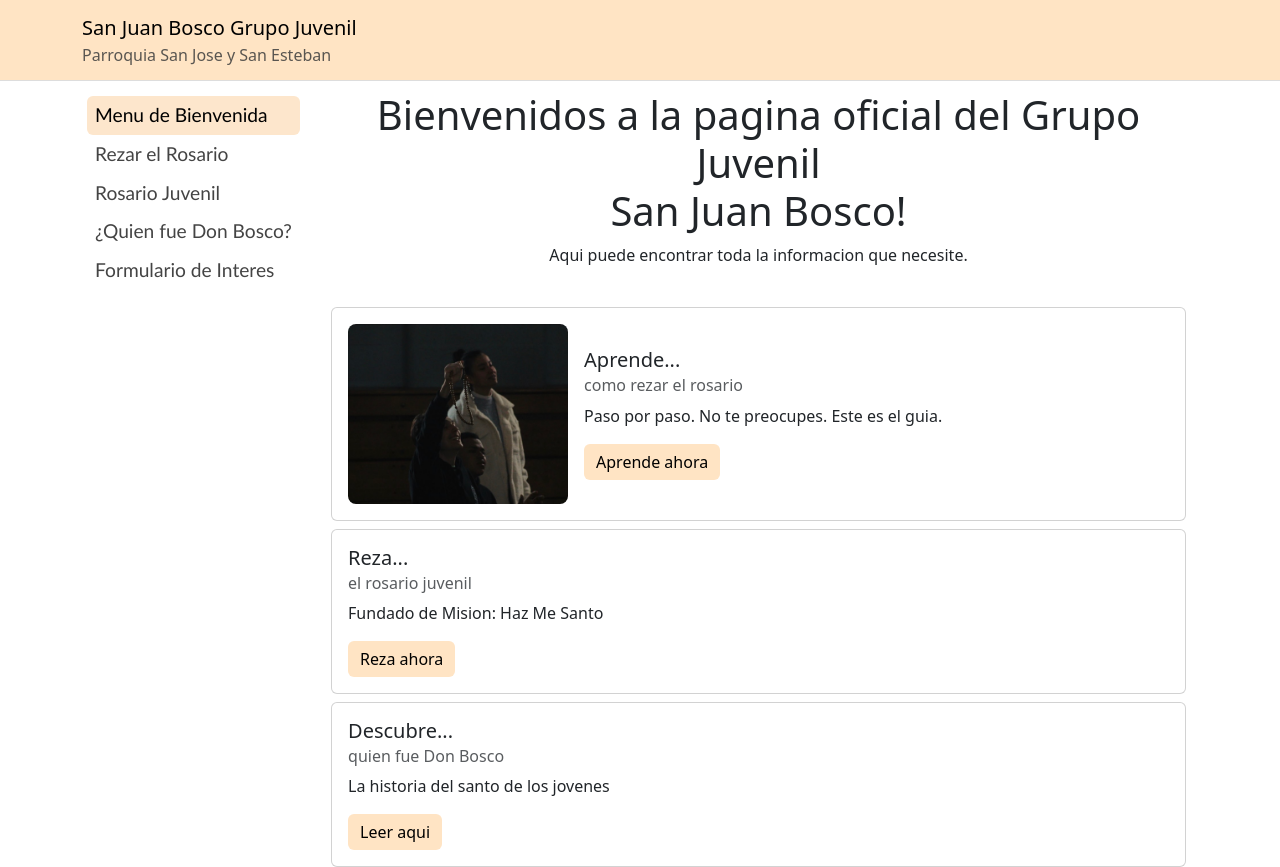
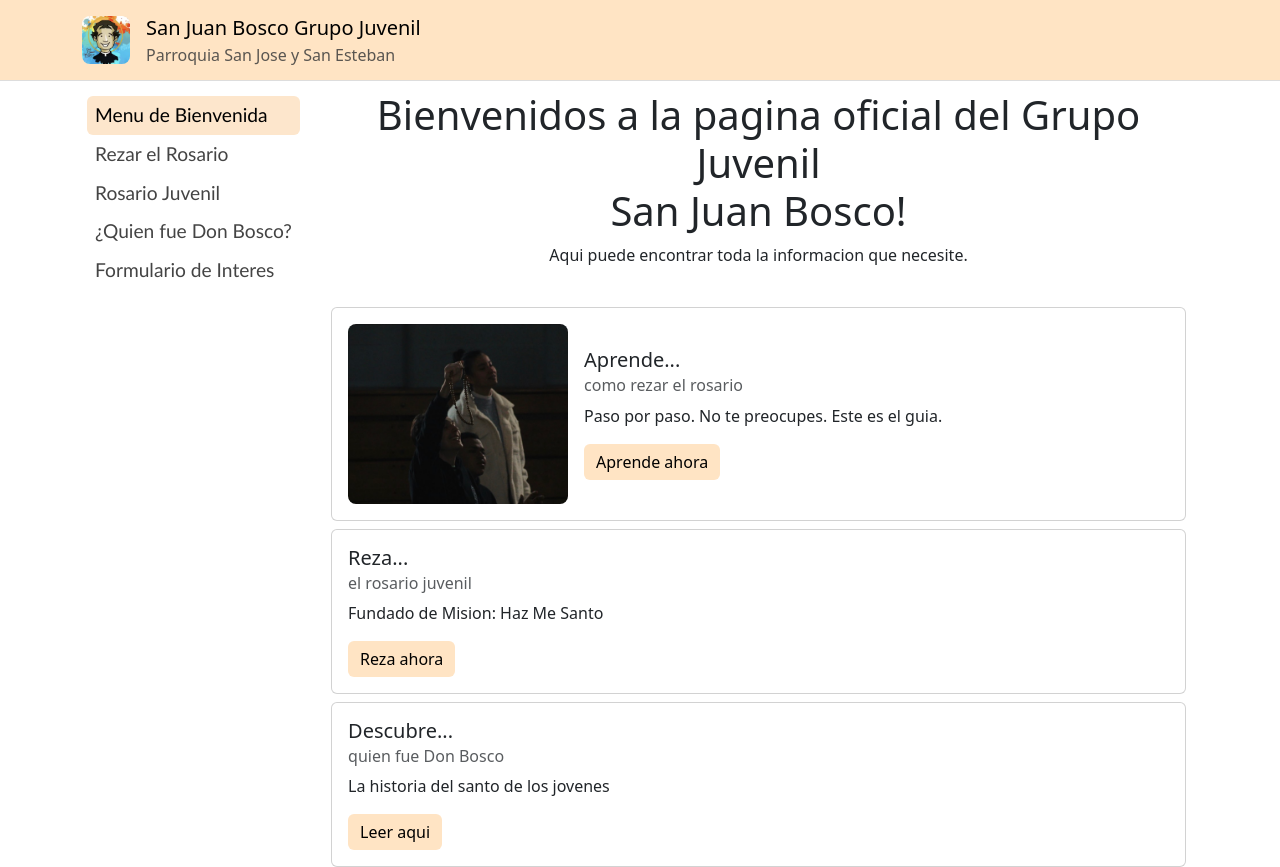
Before and after one commit to luiss28/San-Juan-Bosco-App, a React (Create React App) app: page / in a window 1280 px wide. Built offline with nearby package versions, Linux system fonts and the light colour scheme.

Commit message:
Cropped logo image and included it in the brand header.

```diff
--- a/src/components/Header.jsx
+++ b/src/components/Header.jsx
@@ -5,10 +5,17 @@ export default function Header() {
   return (
     <Navbar sticky="top" className="Header">
       <Container>
-        <Navbar.Brand>
-          San Juan Bosco Grupo Juvenil
-          <div className="text-muted fs-6">
-            Parroquia San Jose y San Esteban
+        <Navbar.Brand className="d-flex align-items-center gap-3">
+          <img
+            src="/YG_Logo.jpg"
+            alt="YG logo"
+            style={{ width: '48px', height: '48px', objectFit: 'cover', borderRadius: '8px' }}
+          />
+          <div>
+            <div>San Juan Bosco Grupo Juvenil</div>
+            <div className="text-muted fs-6">
+              Parroquia San Jose y San Esteban
+            </div>
           </div>
         </Navbar.Brand>
       </Container>
```
Also changed, not shown: public/YG_Logo.jpg.
